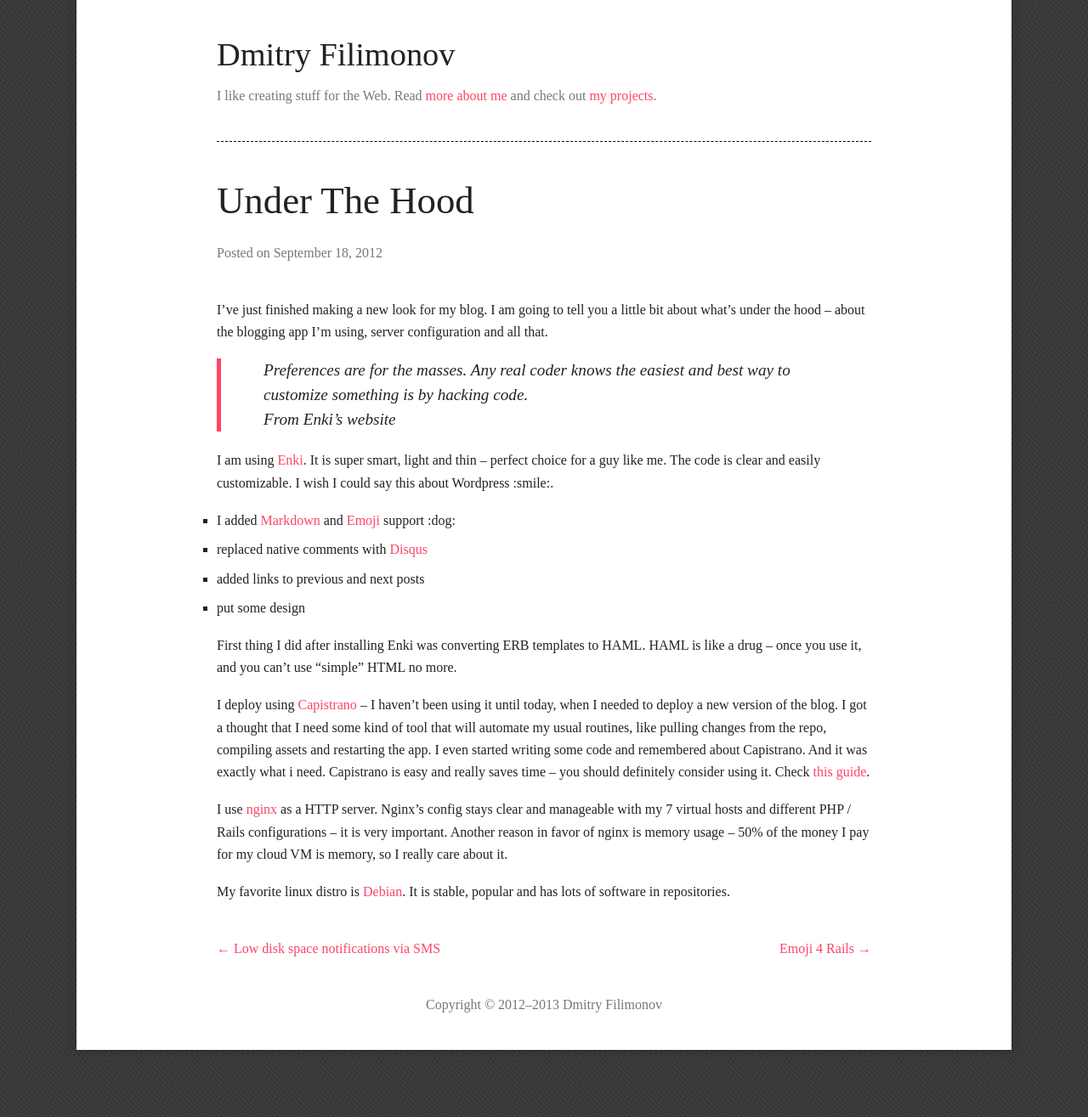
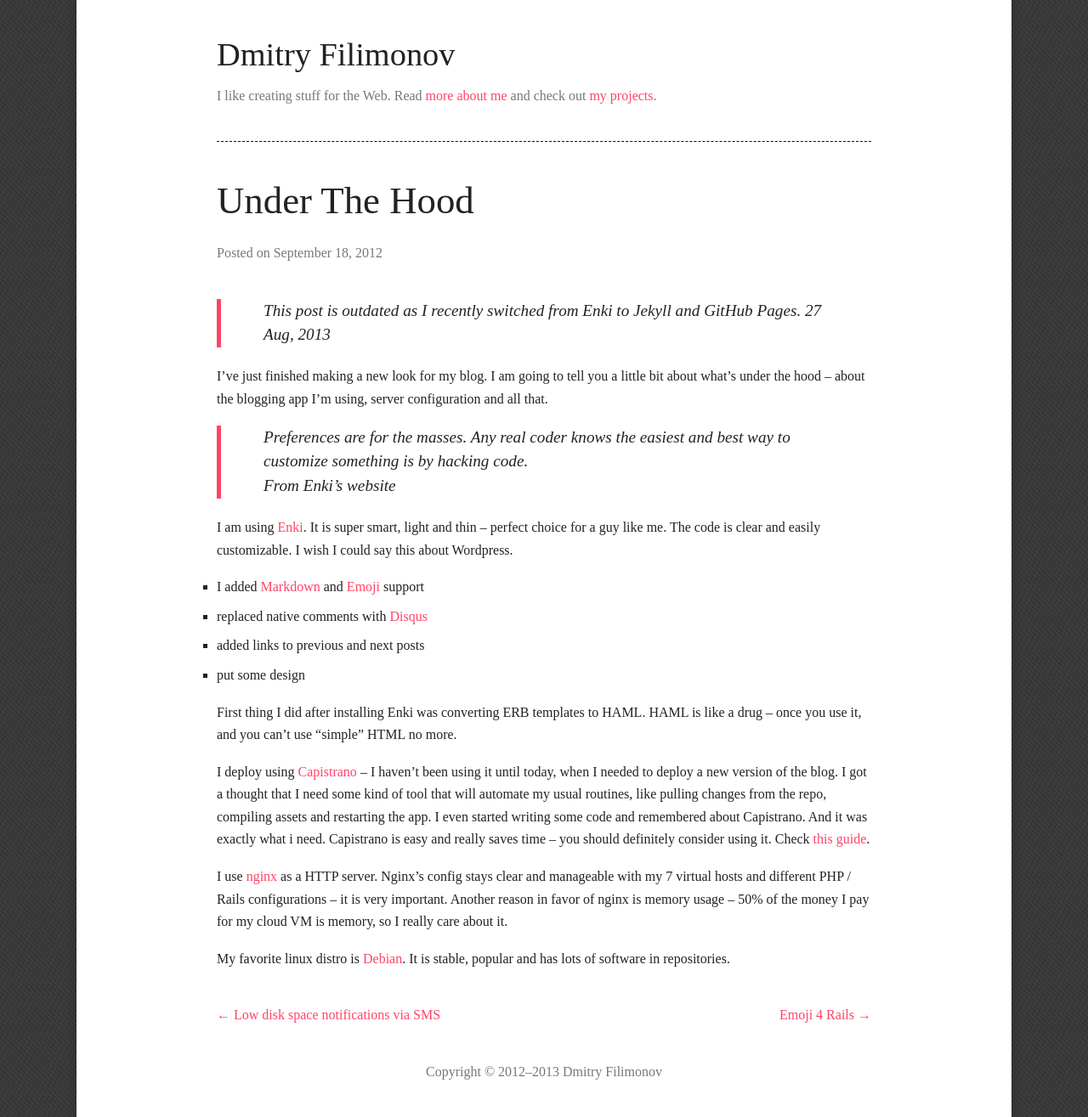
Before and after one commit to petethepig/petethepig.github.io, a Jekyll site: the page built from _posts/2012-09-18-under-the-hood.md, in a window 1280 px wide. Shown: the whole page at 85% size. Built offline with Jekyll 4.4.1, drawn with Linux system fonts in a browser that asks for light colours; before the commit the page ends 1236 px from its top, so only the background shows below that.

Commit message:
Outdated post

```diff
--- a/_posts/2012-09-18-under-the-hood.md
+++ b/_posts/2012-09-18-under-the-hood.md
@@ -8,14 +8,15 @@
 - rails
 ---
 
+> This post is outdated as I recently switched from Enki to Jekyll and GitHub Pages. 27 Aug, 2013
 
 I've just finished making a new look for my blog. I am going to tell you a little bit about what's under the hood – about the blogging app I'm using, server configuration and all that.
 
 > Preferences are for the masses. Any real coder knows the easiest and best way to customize something is by *hacking code*. <br> From Enki's website
 
-I am using [Enki](http://www.enkiblog.com/). It is super smart, light and thin – perfect choice for a guy like me. The code is clear and easily customizable. I wish I could say this about Wordpress :smile:.
+I am using [Enki](http://www.enkiblog.com/). It is super smart, light and thin – perfect choice for a guy like me. The code is clear and easily customizable. I wish I could say this about Wordpress.
 
-* I added [Markdown](http://daringfireball.net/projects/markdown/) and [Emoji](http://www.emoji-cheat-sheet.com/) support :dog:
+* I added [Markdown](http://daringfireball.net/projects/markdown/) and [Emoji](http://www.emoji-cheat-sheet.com/) support
 * replaced native comments with [Disqus](http://disqus.com/)
 * added links to previous and next posts
 * put some design
```
